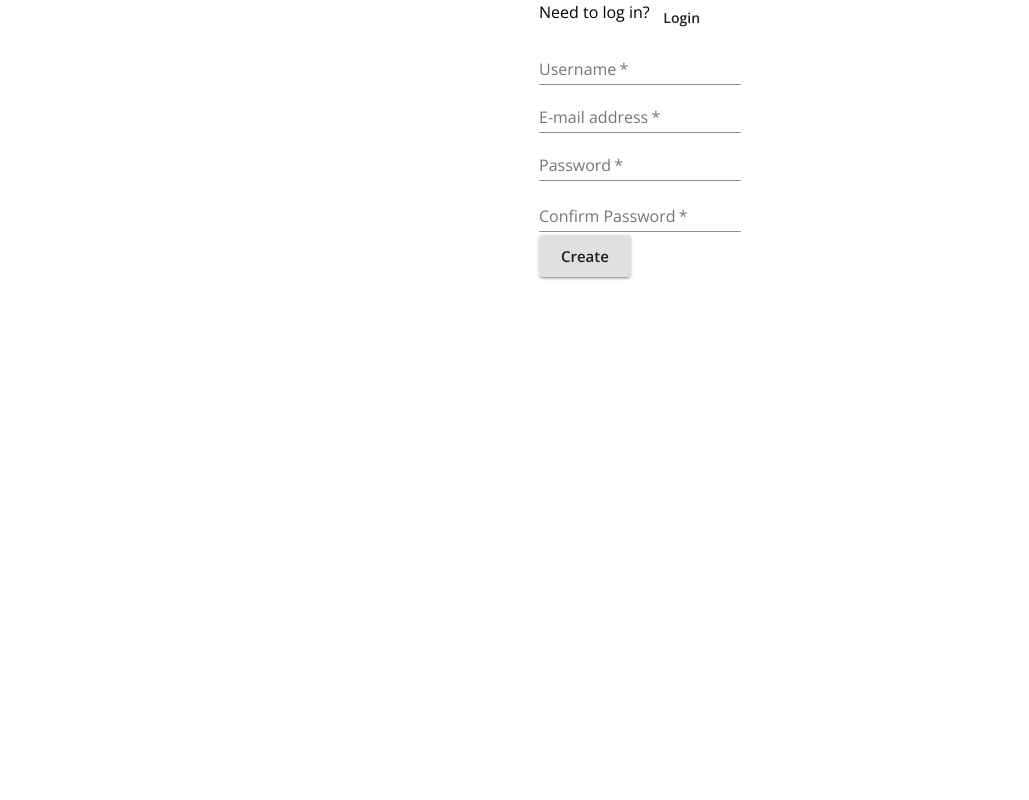
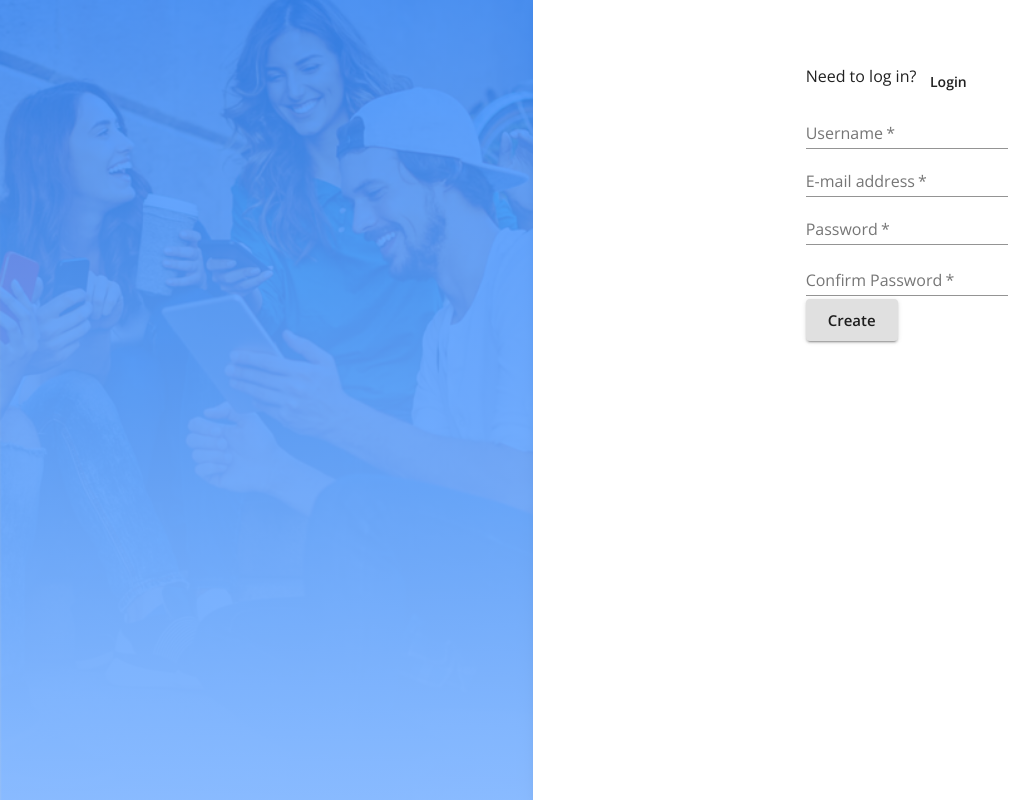
Before and after one commit to deliaconstantino/messenger-app, a React (Create React App) app in the folder client/: page /register in a window 1280 px wide. Shown: the whole page, without its empty margins (0-1029 px from the left). Built offline with nearby package versions, Linux system fonts and the light colour scheme; no server answers.

Commit message:
dynamically render Signup or Login form from router and UserAccess parent component

```diff
--- a/client/src/components/UserAccess/UserAccessTwo.js
+++ b/client/src/components/UserAccess/UserAccessTwo.js
@@ -1,4 +1,4 @@
-import React from "react";
+import React, { useState } from "react";
 import Avatar from "@material-ui/core/Avatar";
 import Button from "@material-ui/core/Button";
 import CssBaseline from "@material-ui/core/CssBaseline";
@@ -8,6 +8,7 @@ import Checkbox from "@material-ui/core/Checkbox";
 import Link from "@material-ui/core/Link";
 import Paper from "@material-ui/core/Paper";
 import Login from "./Login";
+import Signup from "./Signup";
 import Box from "@material-ui/core/Box";
 import Grid from "@material-ui/core/Grid";
 import LockOutlinedIcon from "@material-ui/icons/LockOutlined";
@@ -52,8 +53,11 @@ const useStyles = makeStyles((theme) => ({
   },
 }));
 
-export default function UserAccessTwo() {
+export default function UserAccessTwo(props) {
   const classes = useStyles();
+
+  const [showLogin, updateShowLogin] = useState(props.showLogin)
+  const [showSignup, updateShowSignup] = useState(props.showSignup)
 
   return (
     <Grid container component="main">
@@ -63,7 +67,8 @@ export default function UserAccessTwo() {
       </Grid>
       <Grid item xs={12} sm={6} md={7} lg={7} xl={7} component={Paper} elevation={6} square>
         <div className={classes.paper}>
-          <Login />
+          {showLogin ? <Login /> : null}
+          {showSignup ? <Signup /> : null}
         </div>
       </Grid>
     </Grid>
--- a/client/src/routes.js
+++ b/client/src/routes.js
@@ -3,7 +3,7 @@ import { Route, Switch, withRouter } from "react-router-dom";
 import { connect } from "react-redux";
 import { fetchUser } from "./store/utils/thunkCreators";
 import { Home, SnackbarError } from "./components";
-import { UserAccessTwo, Login, Signup } from "./components/UserAccess"
+import { UserAccessTwo, Login, Signup } from "./components/UserAccess";
 
 const Routes = (props) => {
   const { user, fetchUser } = props;
@@ -40,13 +40,24 @@ const Routes = (props) => {
         />
       )}
       <Switch>
-        <Route path="/login" component={Login} />
-        <Route path="/register" component={Signup} />
+        <Route
+          path="/login"
+          render={(props) => <UserAccessTwo {...props} showLogin={true} />}
+        />
+        <Route
+          path="/register"
+          render={(props) => <UserAccessTwo {...props} showSignup={true} />}
+        />
         <Route
           exact
           path="/"
-          render={(props) => (props.user?.id ? <Home /> : <UserAccessTwo />)}
-          // render={(props) => (props.user?.id ? <Home /> : <Signup />)}
+          render={(props) =>
+            props.user?.id ? (
+              <Home />
+            ) : (
+              <UserAccessTwo {...props} showSignup={true} />
+            )
+          }
         />
         <Route path="/home" component={Home} />
       </Switch>
```
